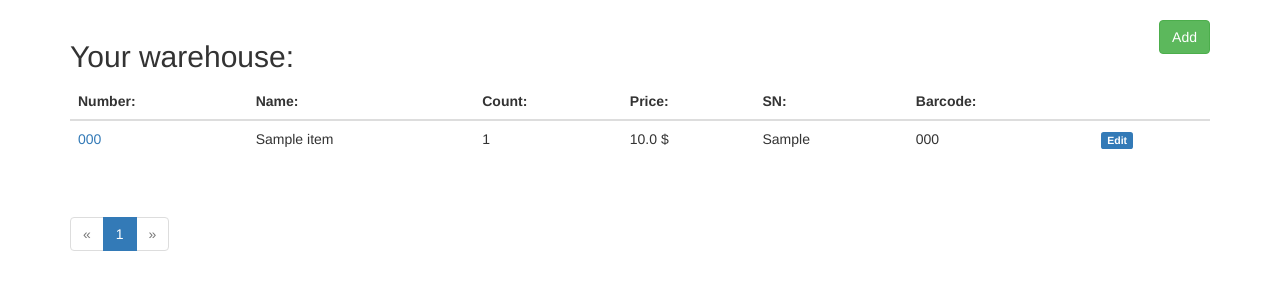
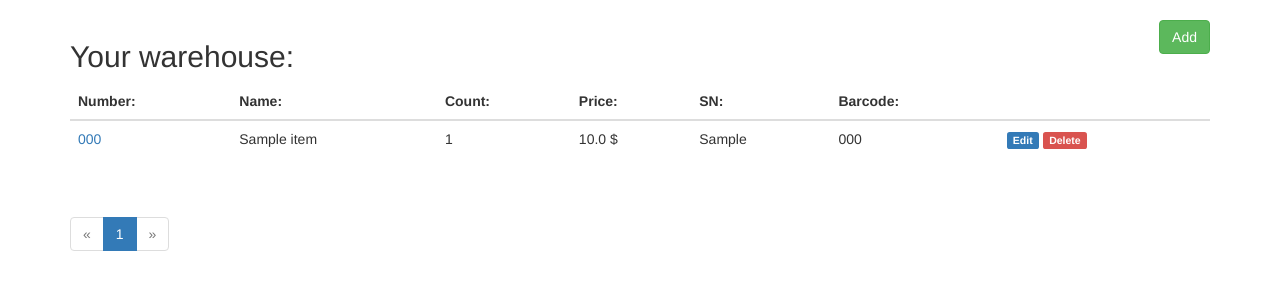
Before and after one commit to marq35/scanme, a Flask app: page / in a window 1280 px wide. Shown: the part 52-352 px from the top of the page. Run offline with Flask 2, Linux system fonts and the light colour scheme; a user stored in the database is signed in; tables that the repository leaves empty hold one stand-in row (values such as "Sample post"); parts of the project's set-up code (start-up, migrations or seed data) failed here and were passed over; some libraries are stand-ins or nearby versions.

Commit message:
Item delete functionality added. Templetes functions etc.

```diff
--- a/app/main/forms.py
+++ b/app/main/forms.py
@@ -1,6 +1,6 @@
 from flask.ext.wtf import Form
-from wtforms import StringField, TextAreaField, BooleanField, SelectField, SubmitField, IntegerField, FloatField
-from wtforms.validators import Required, Length, Regexp
+from wtforms import StringField, TextAreaField, BooleanField, SelectField, SubmitField, IntegerField, FloatField, Label
+from wtforms.validators import Required
 from wtforms import ValidationError
 from ..models import Item, User, Role
 
--- a/app/main/views.py
+++ b/app/main/views.py
@@ -3,7 +3,7 @@ from flask import render_template, abort, flash, redirect, url_for, request,\
 from flask.ext.login import login_required, current_user
 from .forms import ItemForm
 from .. import db
-from ..barcode_gen import generate_barcode
+from ..barcode_gen import generate_barcode, delete_barcode, barcode_file_exists
 from ..models import Permission, Role, User, Item
 from ..decorators import admin_required
 from . import main
@@ -73,3 +73,15 @@ def edit(id):
     form.barcode.data = item.barcode
     form.description.data = item.description
     return render_template('edit_item.html', form=form)
+
+
+@main.route('/delete/<int:id>', methods=['GET', 'POST'])
+@login_required
+def delete(id):
+    item = Item.query.get_or_404(id)
+    Item.query.filter(Item.id == item.id).delete()
+    barcode_value = '{0}.png'.format(item.barcode)
+    if barcode_file_exists(barcode_value):
+        delete_barcode(barcode_value)
+    flash('Item deleted!!!')
+    return redirect(url_for('.index'))
--- a/app/templates/index.html
+++ b/app/templates/index.html
@@ -38,6 +38,9 @@
                     <a href="{{ url_for('.edit', id=item.id) }}">
                         <span class="label label-primary">Edit</span>
                     </a>
+                    <a href="{{ url_for('.delete', id=item.id) }}">
+                        <span class="label label-danger">Delete</span>
+                    </a>
                 </td>
             </tr>
             {% endfor %}
```
Also changed, not shown: app/barcode_gen.py (+14 -4 lines).
